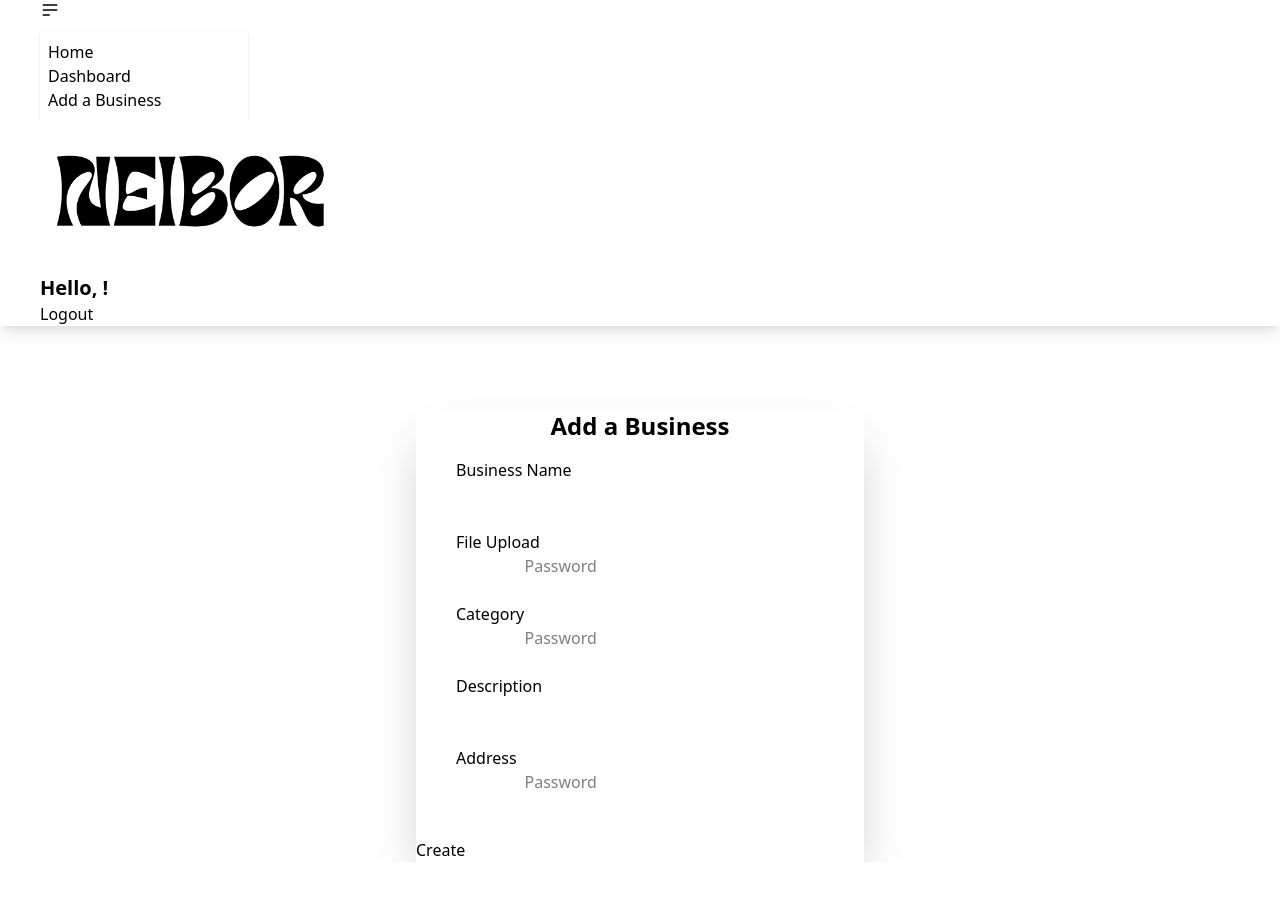
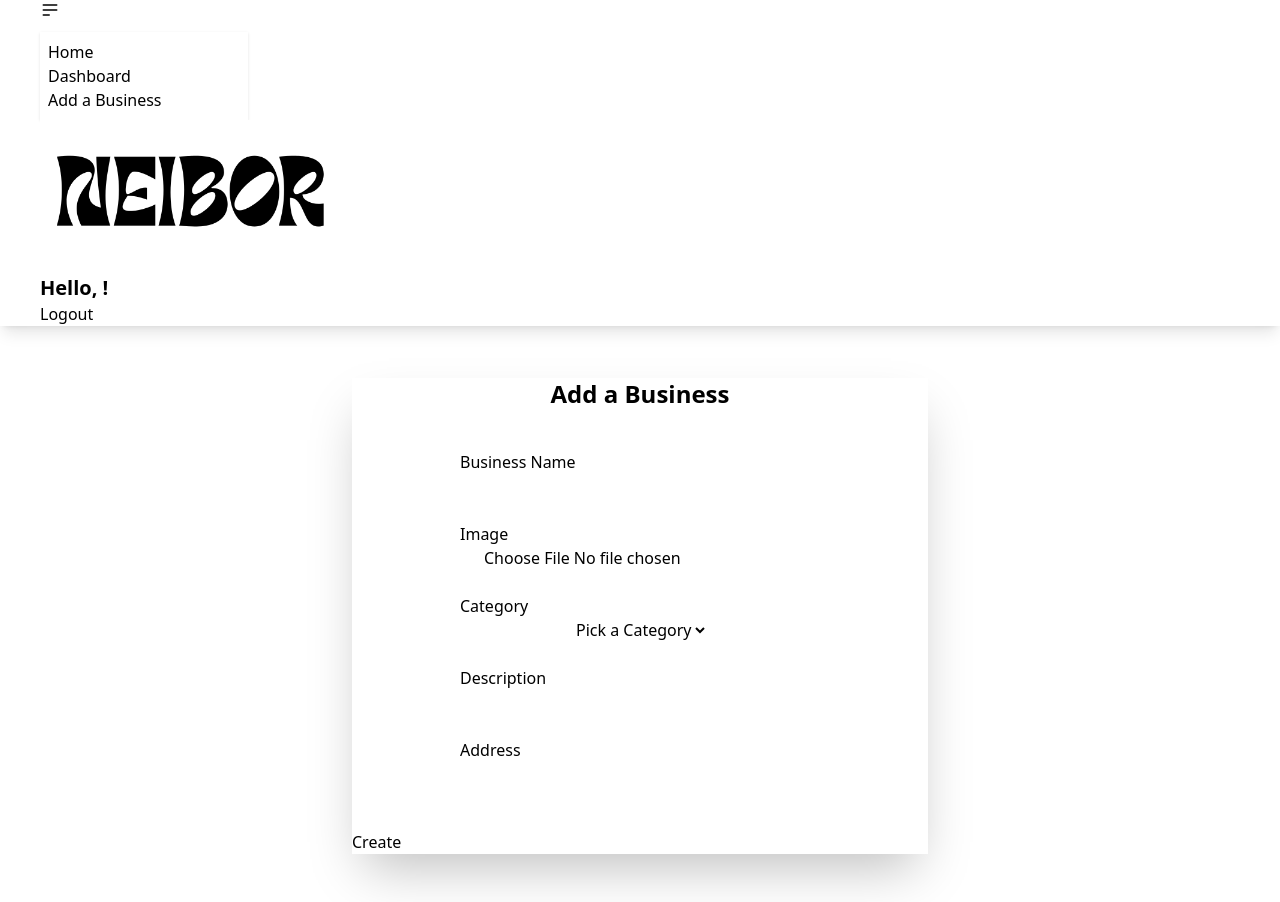
Before and after one commit to mprathip98/businessByte, a Django app: page /add/ in a window 1280 px wide. Before the commit the page ends 862 px from the top, so only its background shows below. Run offline with Django 5.2, Linux system fonts and the light colour scheme; a user stored in the database is signed in; some libraries are stand-ins or nearby versions.

Commit message:
ui for the business form added

```diff
--- a/businessByte/members/views.py
+++ b/businessByte/members/views.py
@@ -13,7 +13,7 @@ def login_user(request):
         if user is not None:
             login(request, user)
             messages.success(request, "Login Successful")
-            return redirect('home')
+            return redirect('dashboard')
 
         else:
             messages.error(request, "Invalid Username or Password. Try Again.")
@@ -36,7 +36,7 @@ def register_user(request):
             user = authenticate(username=username, password=password)
             login(request, user)
             messages.success(request, "Registration Successful")
-            return redirect('home')
+            return redirect('dashboard')
 
         else:
             for field, errors in form.errors.items():
--- a/businessByte/salesfloor/forms.py
+++ b/businessByte/salesfloor/forms.py
@@ -4,4 +4,4 @@ from .models import Businesses
 class BusinessesForm(forms.ModelForm):
     class Meta:
         model = Businesses
-        fields = ["name", "image", "description", "address", "rating"]
+        fields = ["name", "image", "category", "description", "address", "rating"]
--- a/businessByte/salesfloor/templates/add.html
+++ b/businessByte/salesfloor/templates/add.html
@@ -6,8 +6,8 @@
 {% endblock title %}
 
 {% block content %}
-    <div class="flex w-full justify-center items-center mt-15">
-        <div class="card w-full max-w-md shrink-0 shadow-2xl">
+    <div class="flex w-full justify-center items-center mt-7">
+        <div class="card w-full max-w-xl shrink-0 shadow-2xl">
             <div class="card-body">
             <fieldset class="fieldset ">
 
@@ -15,36 +15,42 @@
 
                 {% csrf_token %}
 
-                    <h1 class="text-2xl font-bold mb-4" align="center"> Add a Business </h1>
+                    <h1 class="text-2xl font-bold mb-10" align="center"> Add a Business </h1>
 
 
-                    <label class="label ml-10 mb-1">Business Name</label>
+                    <label class="label ml-27 mb-1" required title="required">Business Name</label>
                     <div class="w-full flex justify-center items-center">
                         <input type="text" class="input"  placeholder="" name="name" />
                     </div>
                     <br>
 
-                    <label class="label ml-10 mb-1">File Upload</label>
+                    <label class="label ml-27 mb-1">Image</label>
                     <div class="w-full flex justify-center items-center">
-                        <input type="password" class="input" placeholder="Password" name="password"/>
+                        <input type="file" class="file-input" accept="image/png, image/jpg, image/jpeg" name="image"/>
                     </div>
                     <br>
 
-                    <label class="label ml-10 mb-1">Category</label>
+                    <label class="label ml-27 mb-1">Category</label>
                     <div class="w-full flex justify-center items-center">
-                        <input type="password" class="input" placeholder="Password" name="password"/>
+                        <select class="select" name="category">
+                            <option disabled selected>Pick a Category</option>
+                            <option>Food</option>
+                            <option>Retail</option>
+                            <option>Services</option>
+                        </select>
+
                     </div>
                     <br>
 
-                    <label class="label ml-10 mb-1">Description</label>
+                    <label class="label ml-27 mb-1">Description</label>
                     <div class="w-full flex justify-center items-center">
-                        <input type="text" class="input"  placeholder="" name="name" />
+                        <input type="text" class="input"  placeholder="" name="description" />
                     </div>
                     <br>
 
-                    <label class="label ml-10 mb-1">Address</label>
+                    <label class="label ml-27 mb-1">Address</label>
                     <div class="w-full flex justify-center items-center">
-                        <input type="password" class="input" placeholder="Password" name="password"/>
+                        <input type="text" class="input" placeholder="" name="address"/>
                     </div>
                     <br>
 
@@ -59,4 +65,6 @@
             </div>
         </div>
     </div>
+    <br>
+    <br>
 {% endblock content %}
```
Also changed, not shown: businessByte/db.sqlite3, businessByte/salesfloor/migrations/0002_businesses_category.py (added).
